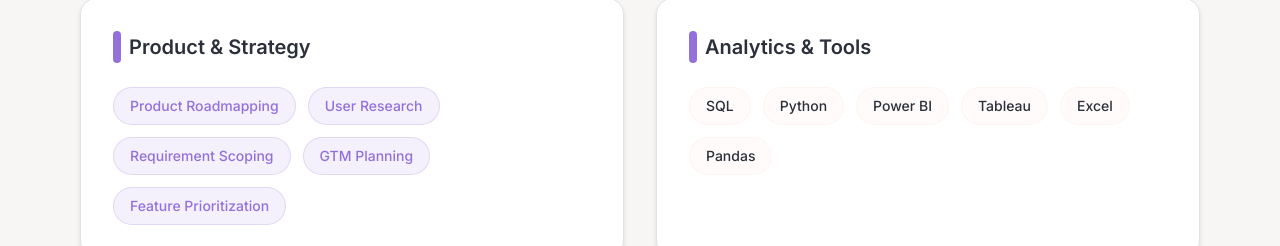
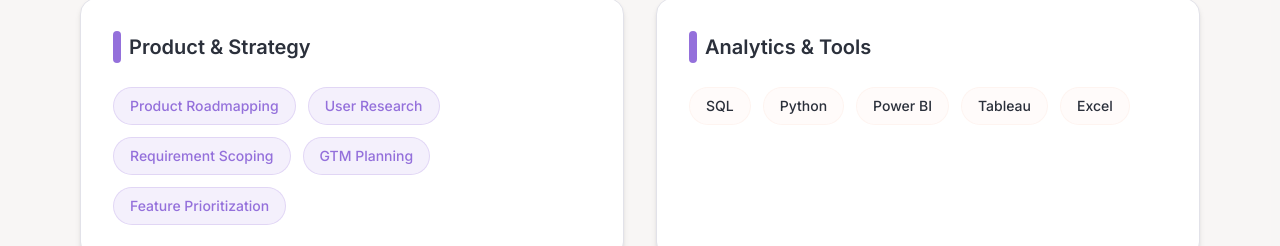
Before and after one commit to KeerthiChandra24/keerthi-chandra, a React (Vite) app: page / in a window 1280 px wide. Shown: the part 2716-2962 px from the top of the page. Built offline with nearby package versions, Linux system fonts and the light colour scheme; the HTML template or start-up script is replaced by a standard one.

Commit message:
Manual edit: src/components/Skills.tsx

```diff
--- a/src/components/Skills.tsx
+++ b/src/components/Skills.tsx
@@ -8,7 +8,7 @@ const skillCategories = [
   },
   {
     title: "Analytics & Tools",
-    skills: ["SQL", "Python", "Power BI", "Tableau", "Excel", "Pandas"],
+    skills: ["SQL", "Python", "Power BI", "Tableau", "Excel"],
     color: "bg-secondary/10 text-secondary-foreground border-secondary/20"
   },
   {
```
